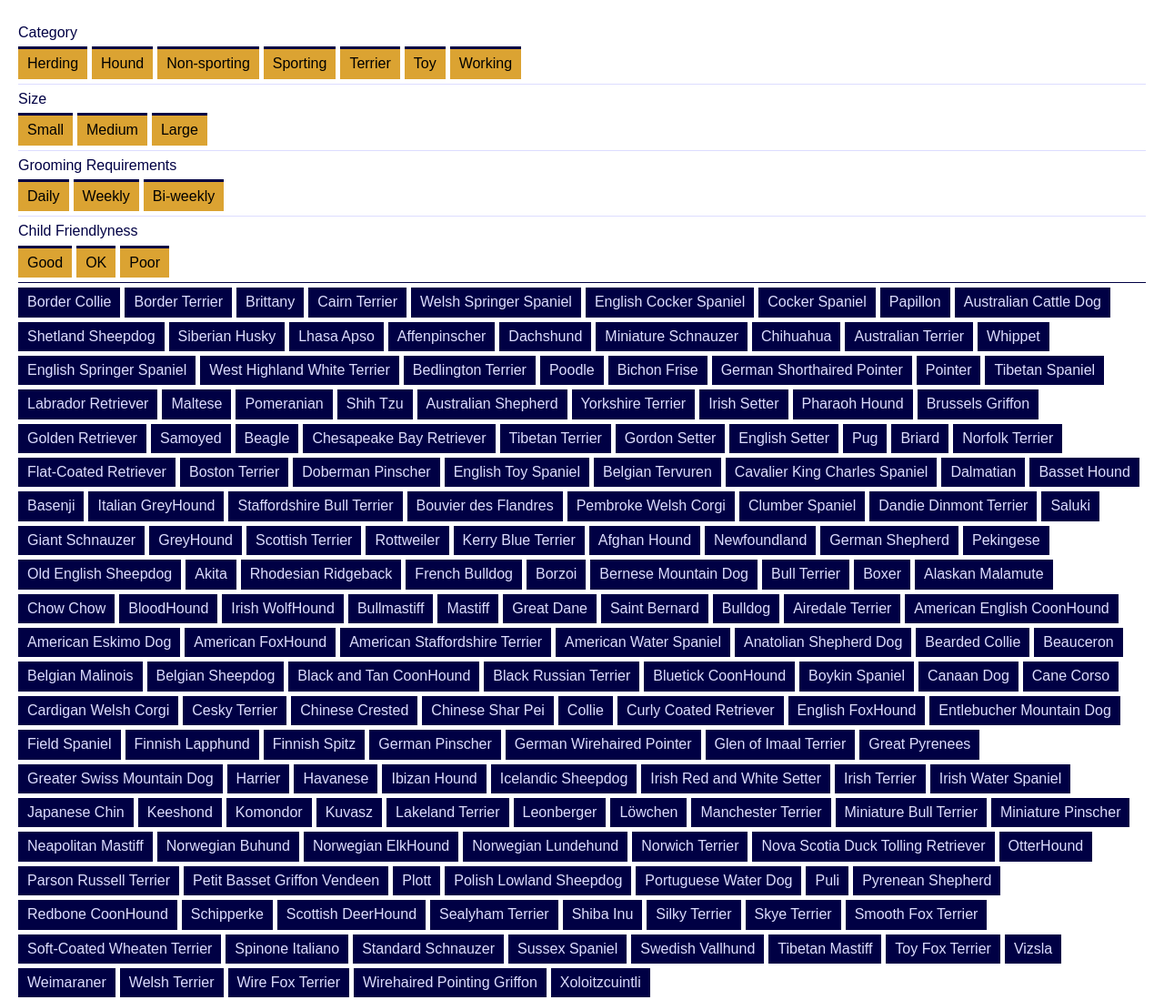
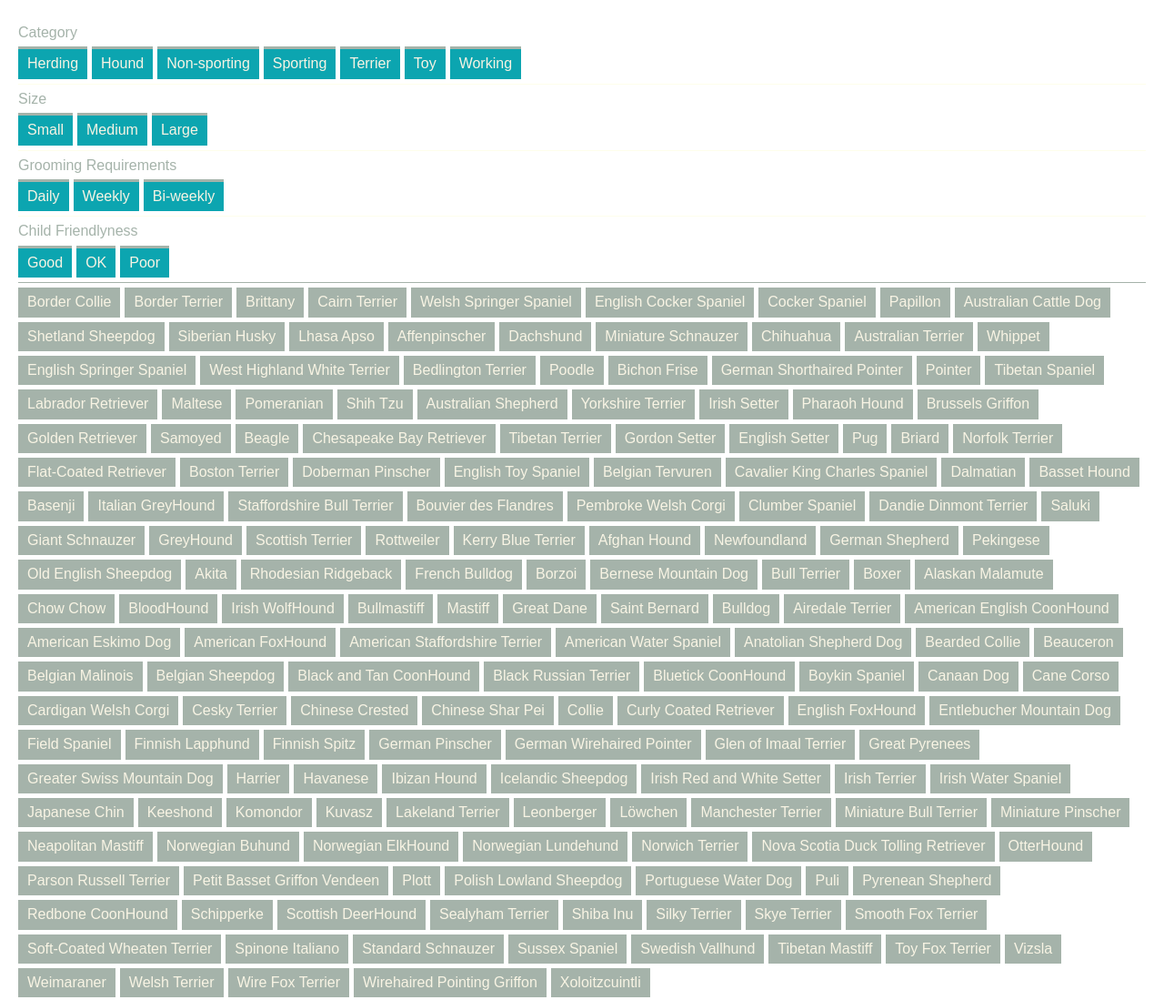
Before and after one commit to itomblack/dogs, a website: page src/index.html in a window 1280 px wide. Shown: the whole page at 91% size. Drawn offline with Linux system fonts and the light colour scheme.

Commit message:
diff colours

```diff
--- a/src/sass/main-styles.scss
+++ b/src/sass/main-styles.scss
@@ -36,6 +36,7 @@
 	margin: 0 5px 5px 0;
 	background-color: $col3;
 	border-top: 3px solid $col1;
+	color: $col5;
 
 	&:hover {
 		color: white;
@@ -64,7 +65,7 @@
 .dog-breed-item {
 	float: left;
 	background-color: $col1;
-	color: $col2;
+	color: $col4;
 	padding: 5px 10px;
 	margin: 0 5px 5px 0;;
 
--- a/src/sass/variables.scss
+++ b/src/sass/variables.scss
@@ -3,6 +3,8 @@
 //===============================================================================
 $paper:  white;
 $ink:    black;
-$col1: #000044;
-$col2: #ddddff;
-$col3: #dba332;
+$col1: #A5B3AA;
+$col2: #FEFEEB;
+$col3: #0CA5B0;
+$col4: #F8F4E4;
+$col5: #F8F4E4;
```
Also changed, not shown: src/css/main-styles.css, src/css/styles.css.
